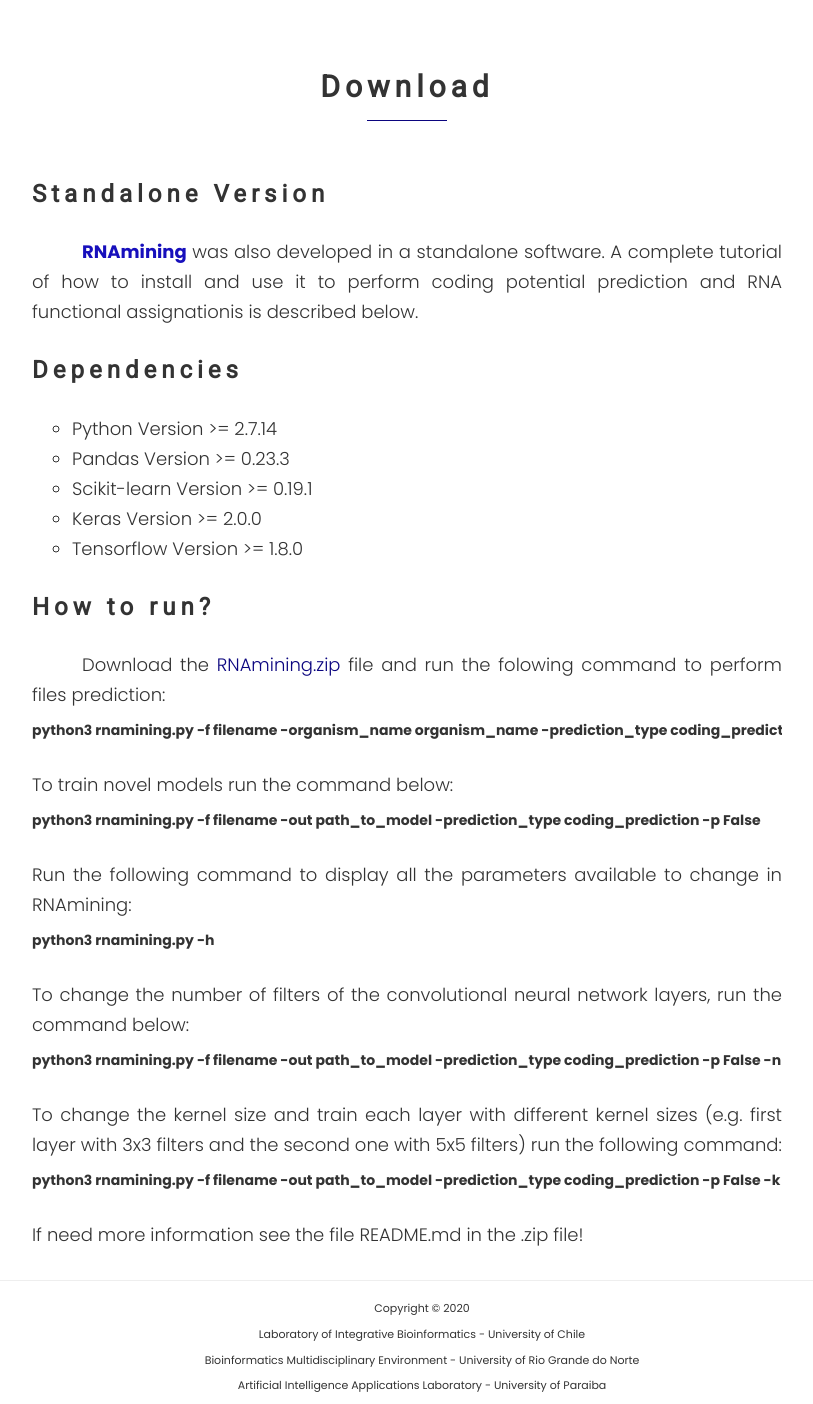
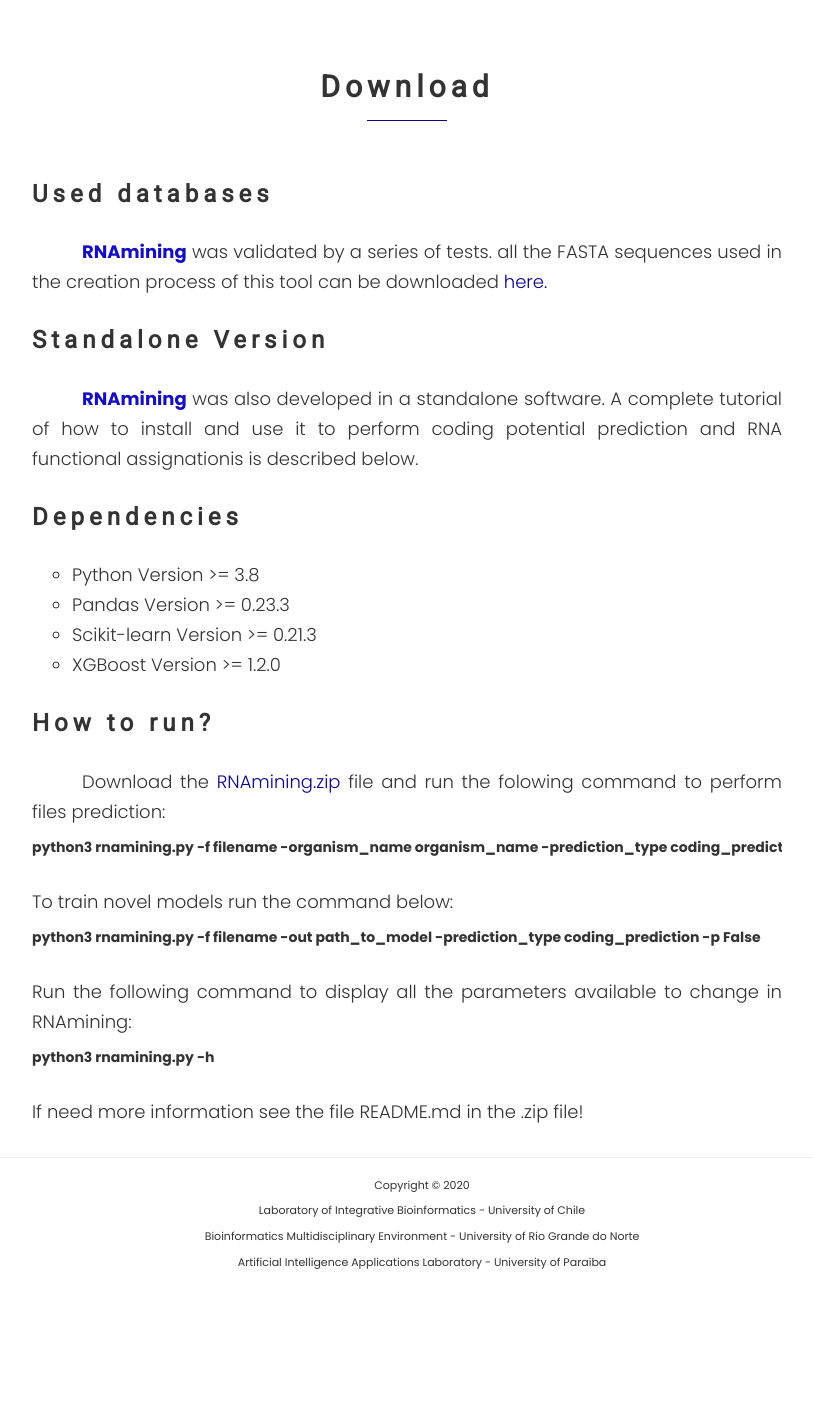
Before and after one commit to thaisratis/RNAmining, a PHP site: page /download in a window 1280 px wide. Shown: the part 60-1464 px from the top of the page, without its empty margins (233-1046 px from the left). After the commit the page ends 1329 px from the top, so only its background shows below. Run offline with PHP 8.4, Linux system fonts and the light colour scheme; lists and menus that the app fills with data are empty; some libraries are stand-ins or nearby versions.

Commit message:
Update download.php

```diff
--- a/volumes/rnamining-front/download.php
+++ b/volumes/rnamining-front/download.php
@@ -13,6 +13,13 @@
         <h2 class="text-center portfolio-text">Download</h2>
         <div class="row">
             <div class="col-md-8 col-md-offset-2 col-xs-12 col-sm-12">
+
+                <h3 class="portfolio-text">Used databases</h3>
+                <h4 class="text-justify text-about" style="line-height:30px;text-indent:50px">
+                    <p><span class="specialchar">RNAmining</span> was validated by a series of tests. all the FASTA sequences used in the creation process of this tool can be downloaded <a href = "../examples/Sequences.zip">here.</a></p>
+                </h4>
+
+
                 <h3 class="portfolio-text">Standalone Version</h3>
                 <h4 class="text-justify text-about" style="line-height:30px;text-indent:50px">
                     <p><span class="specialchar">RNAmining</span> was also developed in a standalone software. A complete tutorial of how to install and use it to perform coding potential prediction and RNA functional assignationis is described below.</p>
@@ -21,11 +28,10 @@
                 <h3 class="portfolio-text">Dependencies</h3>
                 <h4 class="text-justify text-about">
 			<ul style="list-style-type:circle">
-  				<li>Python Version >= 2.7.14</li>
+  				<li>Python Version >= 3.8</li>
 				<li>Pandas Version >= 0.23.3</li>
-				<li>Scikit-learn Version >= 0.19.1</li>
-				<li>Keras Version >= 2.0.0</li>
-				<li>Tensorflow Version >= 1.8.0</li>
+				<li>Scikit-learn Version >= 0.21.3</li>
+				<li>XGBoost Version >= 1.2.0</li>
 			</ul>
                 </h4>
 
@@ -66,29 +72,7 @@
                         </div>
                     </br>
 
-                <h4 class="text-justify text-about" style="line-height:30px;">
-                    <p>To change the number of filters of the convolutional neural network layers, run the command below:</p>
-                </h4>
-                        <div style="white-space: nowrap; overflow-x: auto;">
-                            <table>
-                                <th>
-                                    python3 rnamining.py -f filename -out path_to_model -prediction_type coding_prediction -p False -num_filters 128
-                                </th>
-                            </table>
-                        </div>
-                    </br>
 
-                <h4 class="text-justify text-about" style="line-height:30px;">
-                    <p>To change the kernel size and train each layer with different kernel sizes (e.g. first layer with 3x3 filters and the second one with 5x5 filters) run the following command:</p>
-                </h4>
-                        <div style="white-space: nowrap; overflow-x: auto;">
-                            <table>
-                                <th>
-                                    python3 rnamining.py -f filename -out path_to_model -prediction_type coding_prediction -p False -k 3 5
-                                </th>
-                            </table>
-                        </div>
-                    </br>
                 <h4 class="text-justify text-about" style="line-height:30px;">
                     <p>If need more information see the file README.md in the .zip file!</p>
                 </h4>
```
